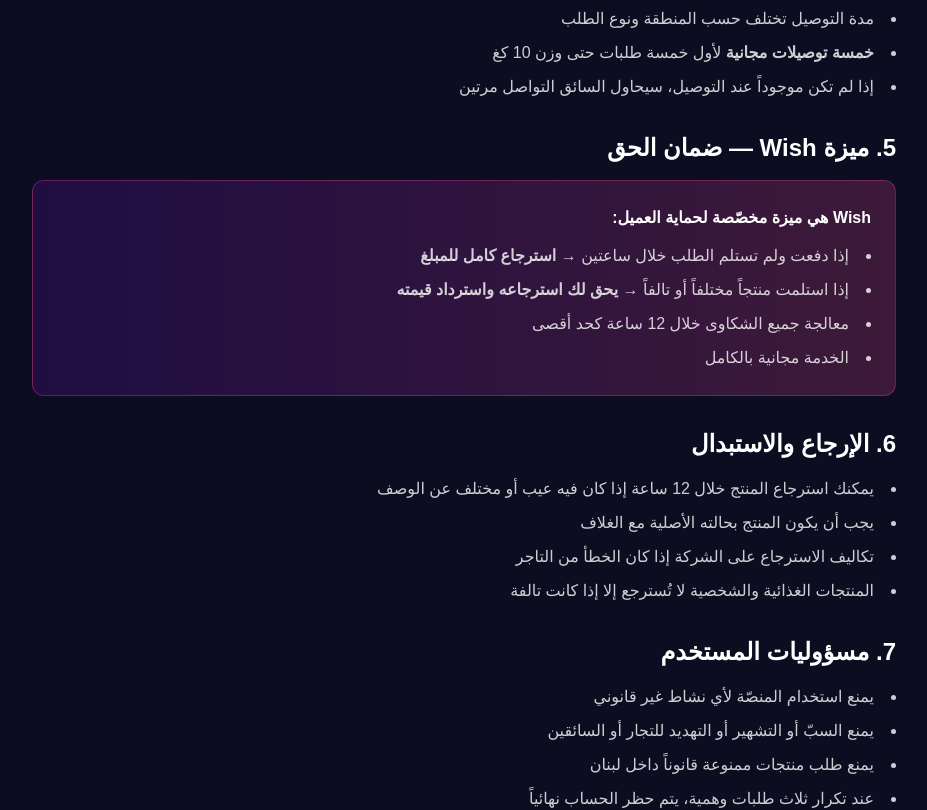
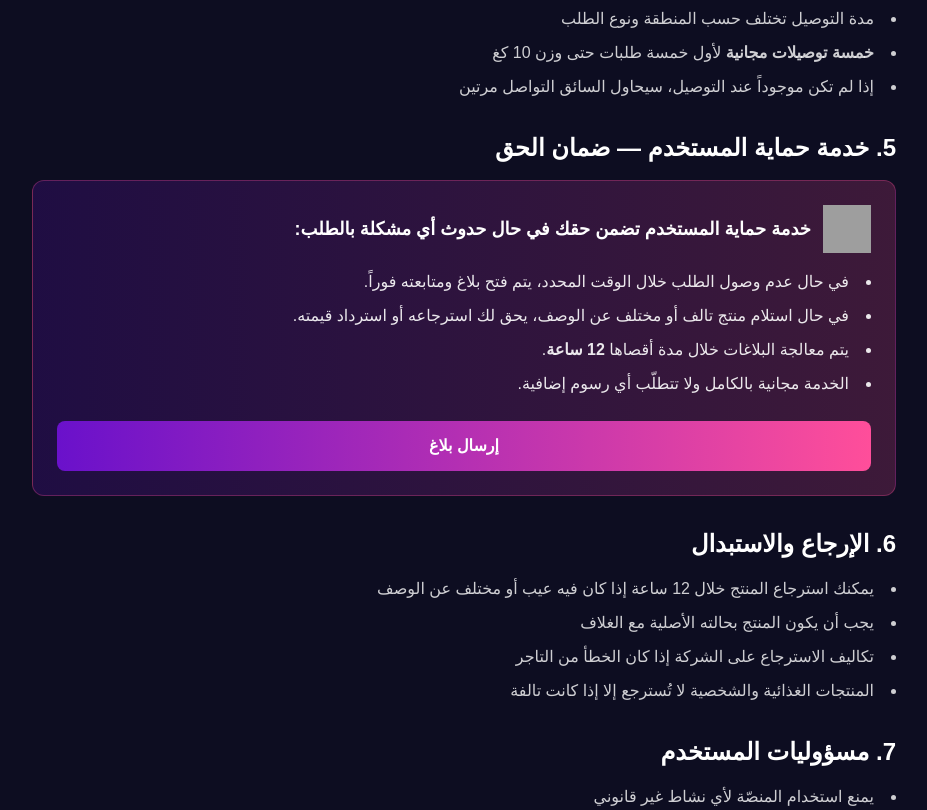
Before and after one commit to mjahto18-ui/MD-Marketplace, a Next.js app: page /terms in a window 1280 px wide. Shown: the part 820-1630 px from the top of the page, without its empty margins (176-1103 px from the left). Built offline with nearby package versions, Linux system fonts and the light colour scheme; grey boxes are pictures that could not be loaded.

Commit message:
Revise user protection service details in terms page
Updated the user protection service section with new details and improved clarity.

```diff
--- a/app/terms/page.jsx
+++ b/app/terms/page.jsx
@@ -74,17 +74,47 @@ export default function TermsPage() {
             </ul>
           </section>
 
-          {/* 5 */}
+          {/* 5 — خدمة حماية المستخدم */}
           <section>
-            <h2 className="text-2xl font-bold text-white mb-4">5. ميزة Wish — ضمان الحق</h2>
+            <h2 className="text-2xl font-bold text-white mb-4">5. خدمة حماية المستخدم — ضمان الحق</h2>
+
             <div className="bg-gradient-to-r from-[#6A11CB]/20 to-[#FF4E9A]/20 border border-[#FF4E9A]/30 rounded-xl p-6">
-              <p className="font-bold text-white mb-3">Wish هي ميزة مخصّصة لحماية العميل:</p>
-              <ul className="list-disc list-inside space-y-2">
-                <li>إذا دفعت ولم تستلم الطلب خلال ساعتين → <strong>استرجاع كامل للمبلغ</strong></li>
-                <li>إذا استلمت منتجاً مختلفاً أو تالفاً → <strong>يحق لك استرجاعه واسترداد قيمته</strong></li>
-                <li>معالجة جميع الشكاوى خلال 12 ساعة كحد أقصى</li>
-                <li>الخدمة مجانية بالكامل</li>
+
+              {/* اللوغو داخل البوكس */}
+              <div className="flex items-center gap-3 mb-4">
+                <img
+                  src="/icons/protection-shield.png"
+                  alt="Protection Icon"
+                  className="w-12 h-12"
+                />
+                <p className="font-bold text-white text-lg">
+                  خدمة حماية المستخدم تضمن حقك في حال حدوث أي مشكلة بالطلب:
+                </p>
+              </div>
+
+              <ul className="list-disc list-inside space-y-2 text-white/90">
+                <li>في حال عدم وصول الطلب خلال الوقت المحدد، يتم فتح بلاغ ومتابعته فوراً.</li>
+                <li>في حال استلام منتج تالف أو مختلف عن الوصف، يحق لك استرجاعه أو استرداد قيمته.</li>
+                <li>يتم معالجة البلاغات خلال مدة أقصاها <strong>12 ساعة</strong>.</li>
+                <li>الخدمة مجانية بالكامل ولا تتطلّب أي رسوم إضافية.</li>
               </ul>
+
+              {/* زر إرسال البلاغ داخل البوكس */}
+              <div className="mt-6">
+                <Link
+                  href="/protection-cases"
+                  className="
+                    block w-full text-center
+                    px-4 py-3 rounded-lg
+                    bg-gradient-to-r from-[#6A11CB] to-[#FF4E9A]
+                    text-white font-semibold
+                    hover:opacity-90 transition
+                  "
+                >
+                  إرسال بلاغ
+                </Link>
+              </div>
+
             </div>
           </section>
 
@@ -118,7 +148,7 @@ export default function TermsPage() {
               <li>جودة المنتجات — مسؤولية التاجر</li>
               <li>التأخير الناتج عن ظروف قاهرة مثل الطقس، الحرب، أو قطع الطرقات</li>
               <li>الأضرار الناتجة عن سوء استخدام المنتج</li>
-              <li>الخلافات المباشرة بينك وبين التاجر، مع إمكانية المساعدة عبر نظام Wish</li>
+              <li>الخلافات المباشرة بينك وبين التاجر، مع إمكانية المساعدة عبر نظام حماية المستخدم</li>
             </ul>
           </section>
 
```
